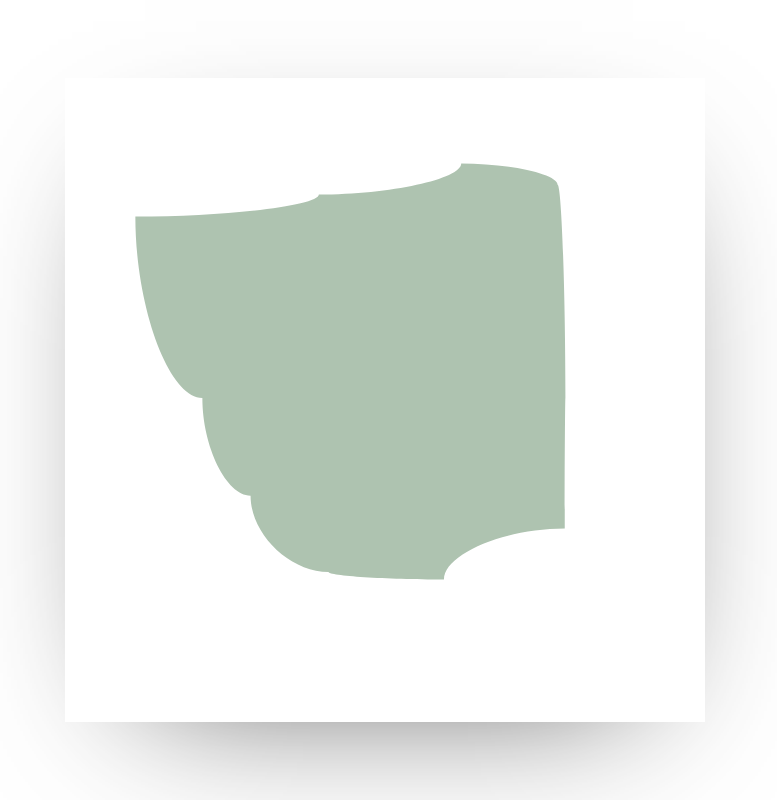
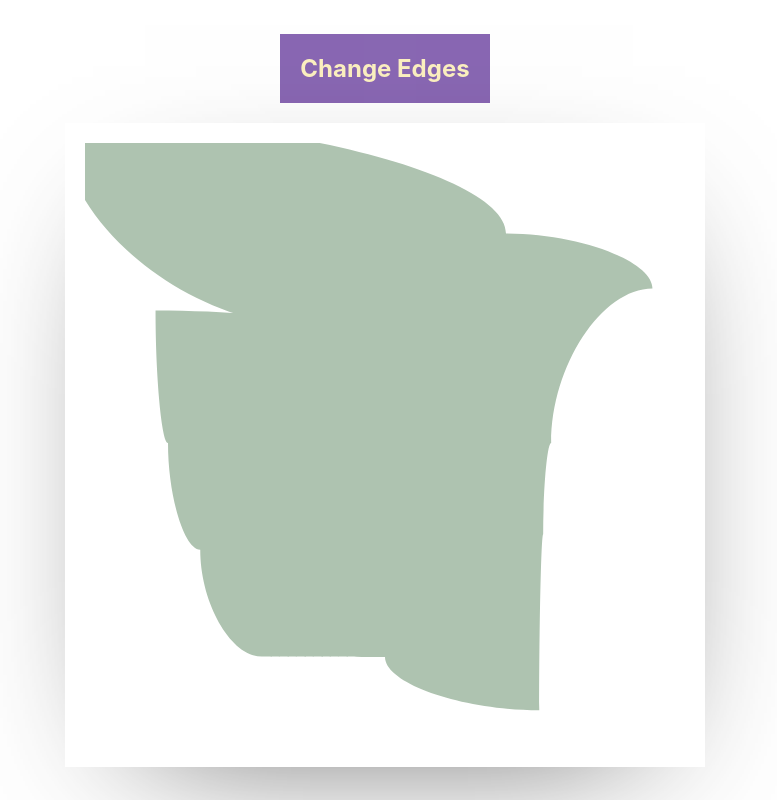
Before and after one commit to Code-for-artists/shape-generator, a React (Create React App) app: page / in a window 1280 px wide. Shown: the whole page, without its empty margins (255-1032 px from the left). Built offline with nearby package versions, Linux system fonts and the light colour scheme.

Commit message:
Add(-): add some styles and button to reset number of edges

```diff
--- a/src/App.css
+++ b/src/App.css
@@ -66,3 +66,14 @@ body {
     transform: rotate(360deg);
   }
 }
+.edges-button {
+  all: unset;
+  padding: 20px;
+  font-size: 24px;
+  margin-bottom: 20px;
+  text-transform: capitalize;
+  background-color: #8967B3;
+  color: #fcf0c0;
+  border: none;
+  font-weight: 700;
+}
--- a/src/App.js
+++ b/src/App.js
@@ -1,10 +1,22 @@
+import { useState } from 'react';
 import './App.css';
 import { Shape } from './components/Shape';
+import { randomIntFromInterval } from "./utils/shapeGenerators";
 
 function App() {
+  const [edges, setEdges] = useState(randomIntFromInterval(6, 20))
+  const handleRandomEdges = () => {
+    const newEdges = randomIntFromInterval(6, 20)
+    setEdges(newEdges)
+  }
   return (
     <div className="App">
-      <Shape size={600} />
+      <div>
+        <button class="edges-button" onClick={handleRandomEdges}>
+          change edges
+        </button>
+        <Shape size={600} edges={edges} />
+      </div>
     </div>
   );
 }
--- a/src/components/Shape.jsx
+++ b/src/components/Shape.jsx
@@ -1,5 +1,5 @@
 import React, { useCallback, useEffect, useState } from "react";
-import { randomIntFromInterval, generateRandomBlobPath, generateBlobPath } from "../utils/shapeGenerators";
+import { generateRandomBlobPath, generateBlobPath } from "../utils/shapeGenerators";
 
 const COLORS = [
   '#598392',
@@ -11,15 +11,14 @@ const COLORS = [
 ]
 export const Shape = (props) => {
   const [path, setPath] = useState('')
-  const edges = randomIntFromInterval(6, 20);
   const reDrawShapes = useCallback(() => {
-    setPath(generateRandomBlobPath(edges, props.size, props.size, 100))
-    setPath(generateBlobPath(edges, props.size, props.size))
+    setPath(generateRandomBlobPath(props.edges, props.size, props.size, 100))
+    setPath(generateBlobPath(props.edges, props.size, props.size))
   }, [setPath, props.size])
 
   useEffect(() => {
     reDrawShapes()
-  }, [reDrawShapes])
+  }, [reDrawShapes, props.edges])
 
   const colorIndex = Math.floor(Math.random() * COLORS.length)
   const fill = COLORS[colorIndex]
```
